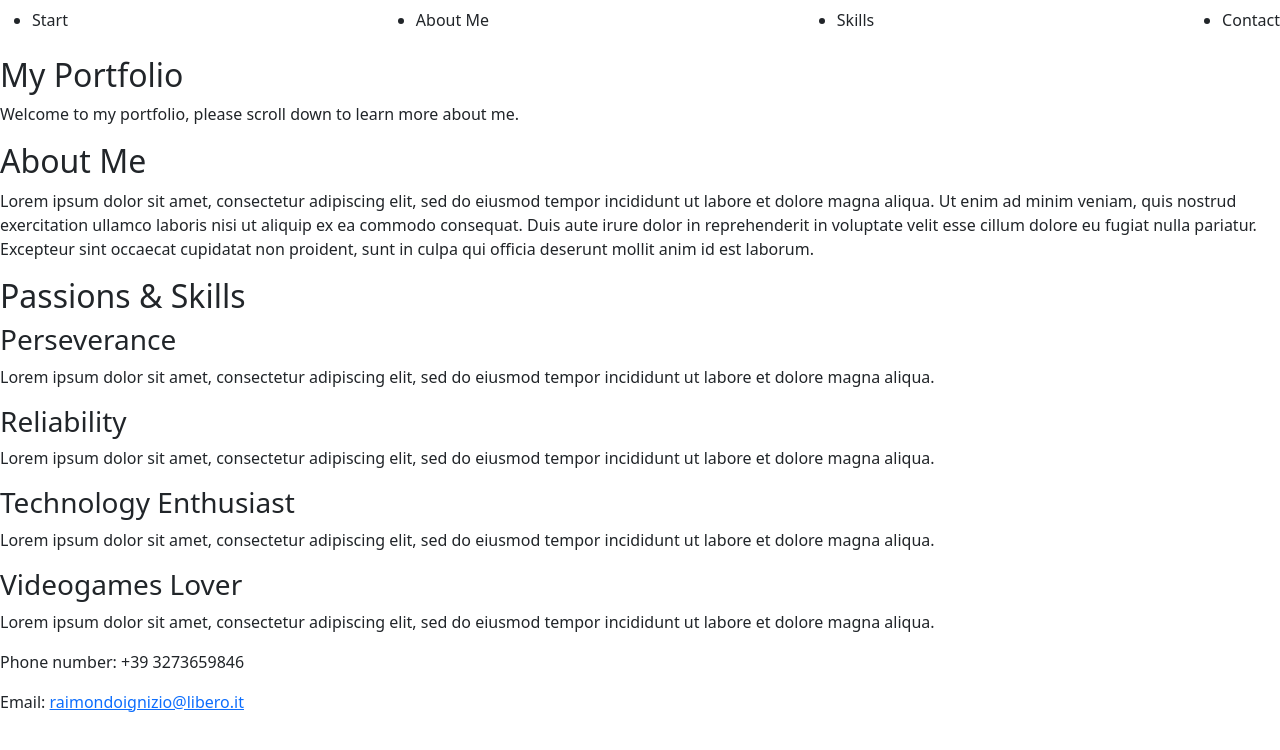
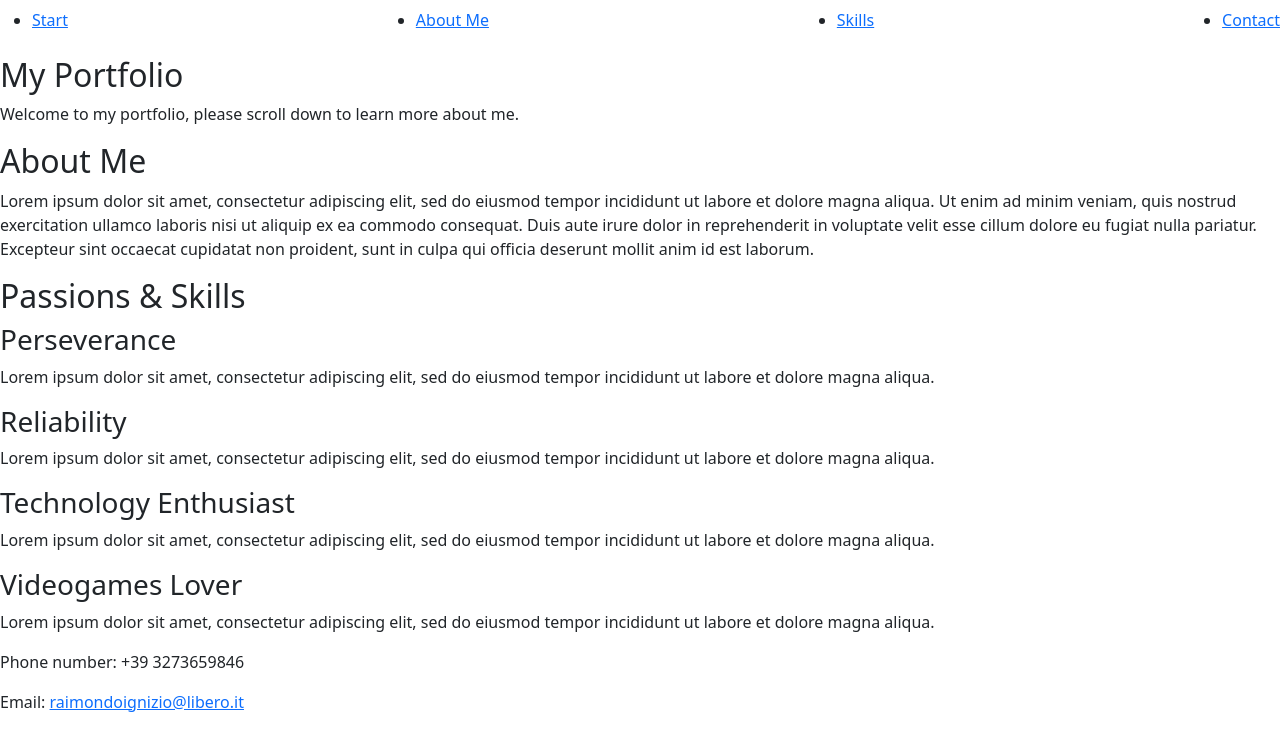
Before and after one commit to raimondo-ignizio/raimondo-ignizio-portfolio, a plain HTML site: page portfolio.html in a window 1280 px wide. Drawn offline with nearby package versions, Linux system fonts and the light colour scheme.

Commit message:
Fixed IDs

```diff
--- a/portfolio.html
+++ b/portfolio.html
@@ -15,21 +15,23 @@
   integrity="sha384-b5kHyXgcpbZJO/tY9Ul7kGkf1S0CWuKcCD38l8YkeH8z8QjE0GmW1gYU5S9FOnJ0"
   crossorigin="anonymous"></scriptsrc>
   <header>
-    <nav>
+    <nav class="navbar-container">
       <ul class="navbar">
-        <li class="navbar-item">Start</li>
-        <li class="navbar-item">About Me</li>
-        <li class="navbar-item">Skills</li>
-        <li class="navbar-item">Contact</li>
+        <li class="navbar-item"><a href="#start">Start</a></li>
+        <li class="navbar-item"><a href="#about-me">About Me</a></li>
+        <li class="navbar-item"><a href="#skills">Skills</a></li>
+        <li class="navbar-item"><a href="#contact">Contact</a></li>
       </ul>
     </nav>
   </header>
   <main>
-    <div id="start">
+    <div id="start"></div>
+    <div>
       <h2>My Portfolio</h2>
       <p>Welcome to my portfolio, please scroll down to learn more about me.</p>
     </div>
-    <div id="about-me">
+    <div id="about-me"></div>
+    <div>
       <h2>About Me</h2>
       <p>Lorem ipsum dolor sit amet, consectetur adipiscing elit, sed do eiusmod
          tempor incididunt ut labore et dolore magna aliqua. Ut enim ad minim
@@ -39,7 +41,8 @@
          Excepteur sint occaecat cupidatat non proident, sunt in culpa qui
          officia deserunt mollit anim id est laborum.</p>
     </div>
-    <div id="skills" class="skills-container">
+    <div id="skills"></div>
+    <div class="skills-container">
       <h2>Passions &amp; Skills</h2>
       <div class="skills-grid">
         <div class="skills-grid-item">
@@ -69,6 +72,7 @@
     </div>
   </main>
   <footer>
+    <div id="contact"></div>
     <address>
       <p>Phone number: +39 3273659846</p>
       <p>Email:
```
